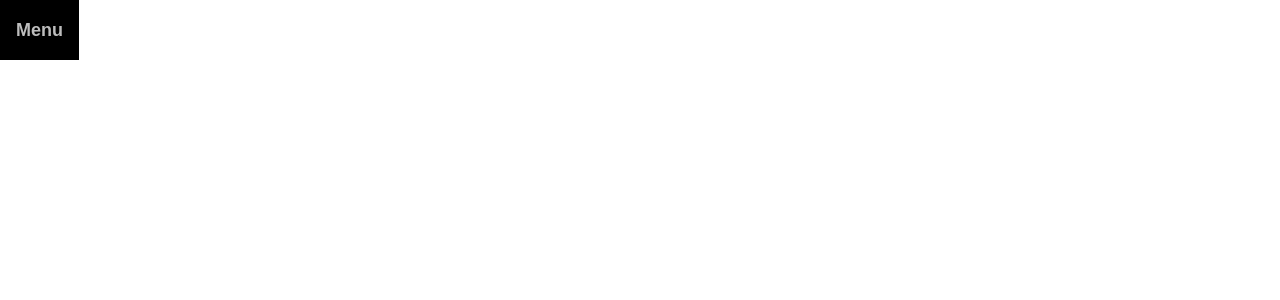
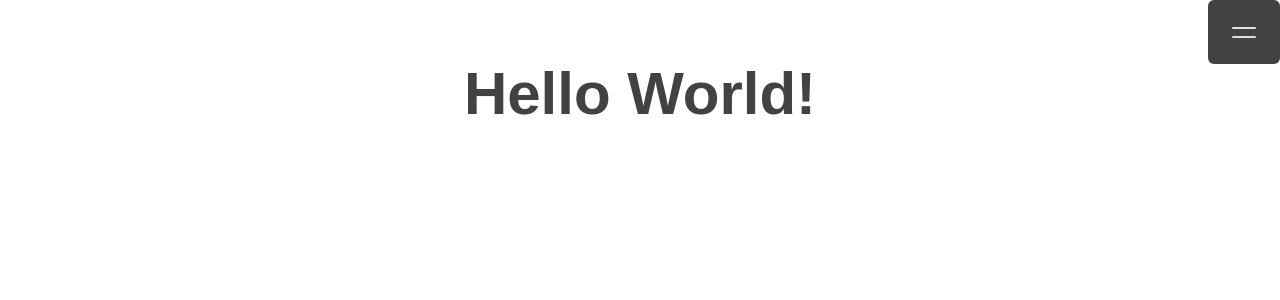
Before and after one commit to diegopartida22/diego-portfolio, a React (Create React App) app: page / in a window 1280 px wide. Shown: the top 300 px of the page. Built offline with nearby package versions, Linux system fonts and the light colour scheme.

Commit message:
Add navbar animations

```diff
--- a/src/App.js
+++ b/src/App.js
@@ -5,6 +5,9 @@ function App() {
   return (
     <>
       <NavBar />
+      <div className="flex justify-center items-center">
+        <h1 className="text-6xl font-bold text-gray-800">Hello World!</h1>
+      </div>
     </>
   );
 }
--- a/src/components/NavBar.js
+++ b/src/components/NavBar.js
@@ -4,20 +4,33 @@ function NavBar() {
   const [showMenu, setShowMenu] = useState(false);
 
   return (
-    <div className="font-bold text-lg">
+    <div className="font-bold text-lg flex justify-end">
       <button
-        className="text-gray-800 hover:text-gray-400 flex p-4 justify-end bg-black"
+        className="text-gray-300 bg-gray-800 hover:bg-gray-600 rounded-md p-4 transition duration-500 ease-in-out"
         onClick={() => setShowMenu(!showMenu)}
       >
-        Menu
+        <svg
+          xmlns="http://www.w3.org/2000/svg"
+          fill="none"
+          viewBox="0 0 24 24"
+          strokeWidth={1.5}
+          stroke="currentColor"
+          className="w-10 h-8 hover:rotate-180 transition duration-500 ease-in-out"
+        >
+          <path
+            strokeLinecap="round"
+            strokeLinejoin="round"
+            d="M3.75 9h16.5m-16.5 6.75h16.5"
+          />
+        </svg>
       </button>
 
       {showMenu && (
-        <div className="absolute top-0 right-0 mt-16 mr-4 bg-gray-300 p-5 w-1/6 rounded-md">
+        <div className="absolute mt-24 mr-4 bg-gray-300 p-4 w-1/6 rounded-md shadow-lg animate-fade-in-down">
           <ul className="flex flex-col gap-6 ml-8">
             <li className="flex justify-end">
               <button
-                className="text-gray-900 hover:text-gray-400"
+                className="text-gray-900 hover:text-indigo-400"
                 onClick={() => setShowMenu(!showMenu)}
               >
                 <svg
@@ -26,7 +39,7 @@ function NavBar() {
                   viewBox="0 0 24 24"
                   strokeWidth={1.5}
                   stroke="currentColor"
-                  className="w-6 h-6"
+                  className="w-10 h-10 hover:rotate-180 transition duration-500 ease-in-out"
                 >
                   <path
                     strokeLinecap="round"
```
Also changed, not shown: src/App.css (deleted, +0 -38 lines).
